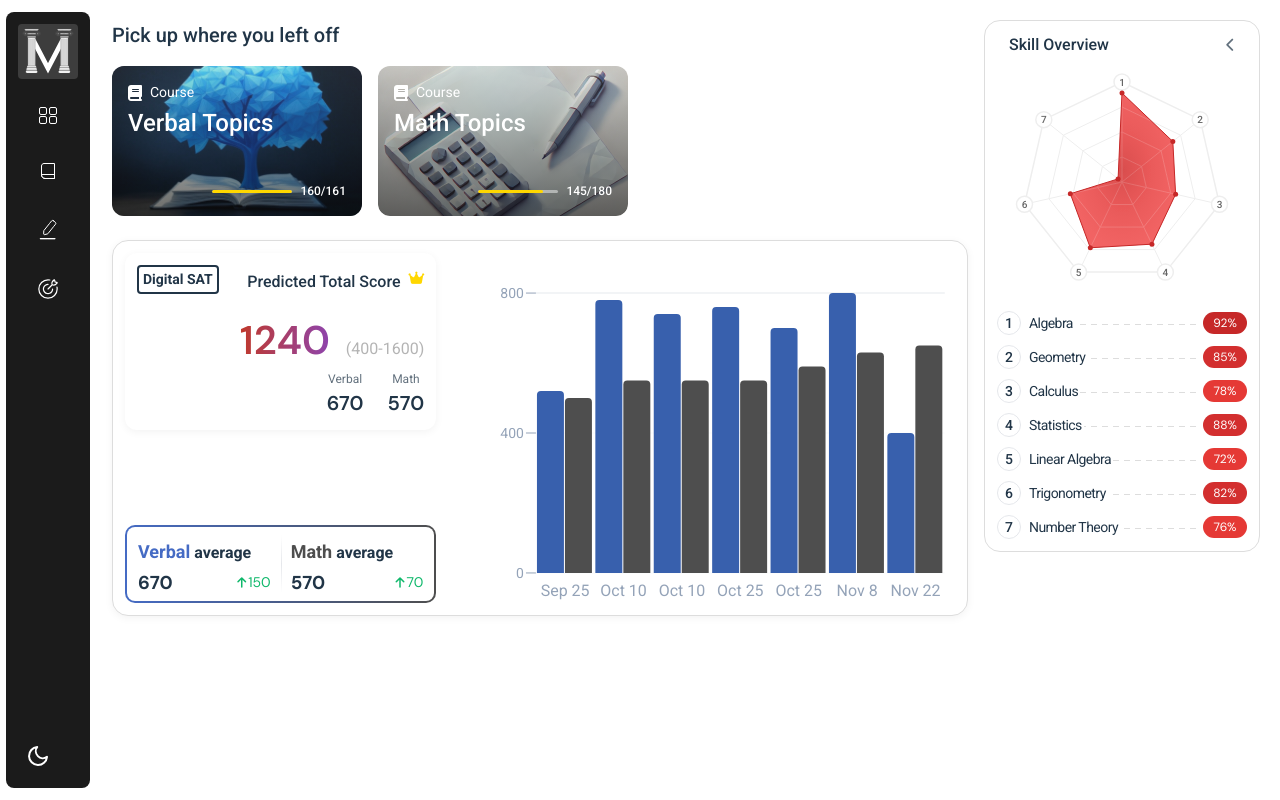
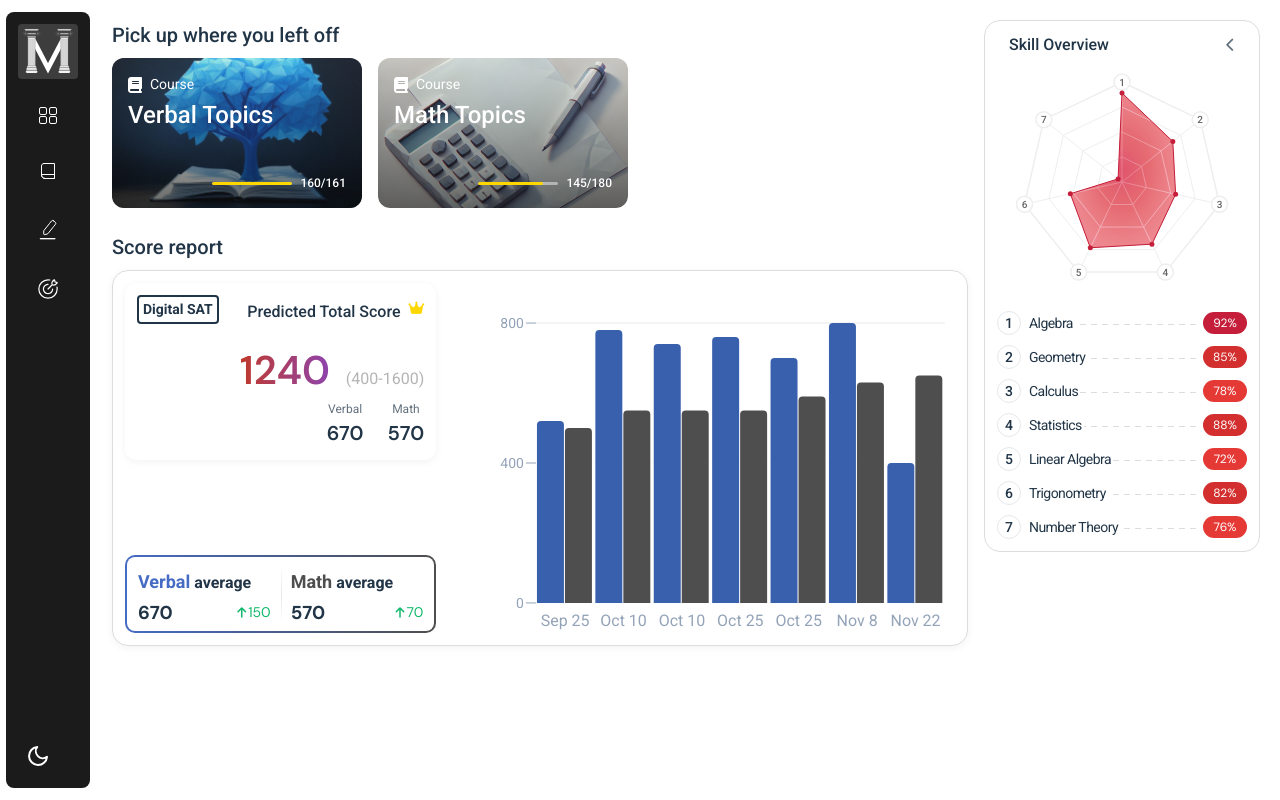
Before and after one commit to Orujhimaru/max_odyssey, a React (Vite) app: page / in a window 1280 px wide. Both pictures are taken after a click on the icon 1230 px from the left and 45 px from the top of the page. Built offline with nearby package versions, Linux system fonts and the light colour scheme; a web font is replaced by a local one.

Commit message:
design: added header

```diff
--- a/src/components/ContinueLearning/ContinueLearning.css
+++ b/src/components/ContinueLearning/ContinueLearning.css
@@ -5,7 +5,7 @@
 .continue-learning h2 {
   font-size: 20px;
   color: var(--text-primary);
-  margin-bottom: 16px;
+  margin-bottom: 8px;
   font-weight: 500;
 }
 
--- a/src/components/RadarComponent/RadarChart/RadarChart.css
+++ b/src/components/RadarComponent/RadarChart/RadarChart.css
@@ -105,6 +105,7 @@
 
 .radar-chart-container {
   width: 100%;
+  height: fit-content;
   max-width: 250px;
 }
 
--- a/src/components/RadarComponent/RadarChart/RadarChart.jsx
+++ b/src/components/RadarComponent/RadarChart/RadarChart.jsx
@@ -145,12 +145,12 @@ export default function RadarChart({
   // Update color ranges for math skills
   const getMathSkillColor = (score) => {
     const ranges = {
-      exceptional: "#c62828", // 90-100 - Deep red
-      excellent: "#d32f2f", // 80-90  - Strong red
-      great: "#e53935", // 70-80  - Medium red
+      exceptional: "#c41e3a", // 90-100 - Rich crimson red
+      excellent: "#d32f2f", // 80-90  - Bright red
+      great: "#e53935", // 70-80  - Standard red
       good: "#ef5350", // 60-70  - Light red
-      average: "#8E8E8E", // 50-60  - Light gray with hint of red
-      fair: "#7A7A7A", // 40-50  - Lighter gray
+      average: "#9e9e9e", // 50-60  - Medium gray with slight red tint
+      fair: "#7d7d7d", // 40-50  - Darker gray
       poor: "#666666", // Below 40 - Base gray
     };
 
@@ -358,9 +358,20 @@ export default function RadarChart({
                   fy="50%"
                   spreadMethod="pad"
                 >
-                  <stop offset="0%" stopColor="#B22222" stopOpacity="0.7" />
-                  <stop offset="50%" stopColor="#D83232" stopOpacity="0.7" />
-                  <stop offset="100%" stopColor="#EB3F3F" stopOpacity="0.7" />
+                  <stop offset="0%" stopColor="#c41e3a" stopOpacity="0.6" />{" "}
+                  {/* Rich crimson */}
+                  <stop
+                    offset="50%"
+                    stopColor="#d32f2f"
+                    stopOpacity="0.5"
+                  />{" "}
+                  {/* Bright red */}
+                  <stop
+                    offset="100%"
+                    stopColor="#ef5350"
+                    stopOpacity="0.4"
+                  />{" "}
+                  {/* Light red */}
                 </radialGradient>
               </defs>
 
@@ -389,7 +400,7 @@ export default function RadarChart({
                   .map((p) => `${p.x},${p.y}`)
                   .join(" ")}
                 className="score-area math-blend"
-                fill="#d32f2f"
+                fill="#c41e3a" // Updated to rich crimson
                 fillOpacity="0.4"
                 style={{
                   "--duration": `${getMaxDuration()}s`,
@@ -404,7 +415,7 @@ export default function RadarChart({
                   .map((p) => `${p.x},${p.y}`)
                   .join(" ")}
                 fill="none"
-                stroke="#c62828"
+                stroke="#c41e3a" // Rich crimson for outline
                 strokeWidth="1"
                 className="score-area"
                 style={{
@@ -424,7 +435,7 @@ export default function RadarChart({
                   cy={centerY}
                   r={2.5}
                   className="score-point"
-                  fill="#c62828"
+                  fill="#c41e3a" // Rich crimson for points
                   style={{
                     "--target-x": p.x,
                     "--target-y": p.y,
--- a/src/components/ScoreColumnComponent/ScoreColumnGraph/ScoreColumn.css
+++ b/src/components/ScoreColumnComponent/ScoreColumnGraph/ScoreColumn.css
@@ -187,6 +187,13 @@ path[class="recharts-rectangle recharts-tooltip-cursor"] {
   max-width: 450px;
 }
 
+.scores-header-text {
+  font-size: 20px;
+  color: var(--text-primary);
+  margin-bottom: 8px;
+  font-weight: 500;
+}
+
 @media (max-width: 1044px) {
   .score-boxes-container {
     flex-direction: row;
--- a/src/components/ScoreColumnComponent/ScoreColumnGraph/ScoreColumn.jsx
+++ b/src/components/ScoreColumnComponent/ScoreColumnGraph/ScoreColumn.jsx
@@ -135,6 +135,8 @@ export default function ScoreColumnGraph() {
   );
 
   return (
+    <>
+      <h2 className="scores-header-text ">Score report</h2>
       <div className="score-column-container">
         <div className="chart-container">
           <div className="score-boxes-container">
@@ -154,7 +156,10 @@ export default function ScoreColumnGraph() {
                 />
               </div>
             </div>
-          <PredictedScore verbalScore={averageVerbal} mathScore={averageMath} />
+            <PredictedScore
+              verbalScore={averageVerbal}
+              mathScore={averageMath}
+            />
           </div>
           <ResponsiveContainer width="100%" height={350} ref={chartRef}>
             <BarChart
@@ -280,5 +285,6 @@ export default function ScoreColumnGraph() {
           </ResponsiveContainer>
         </div>
       </div>
+    </>
   );
 }
```
Lines whose indentation alone changed are shown as unchanged.
